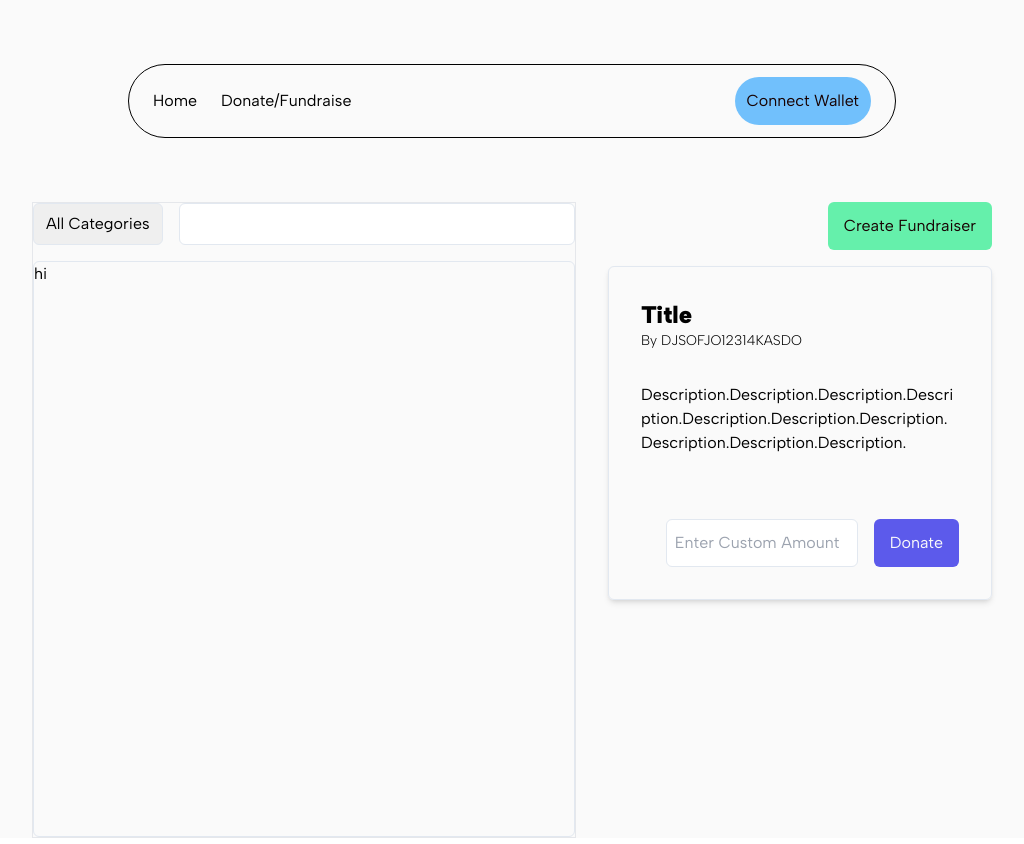
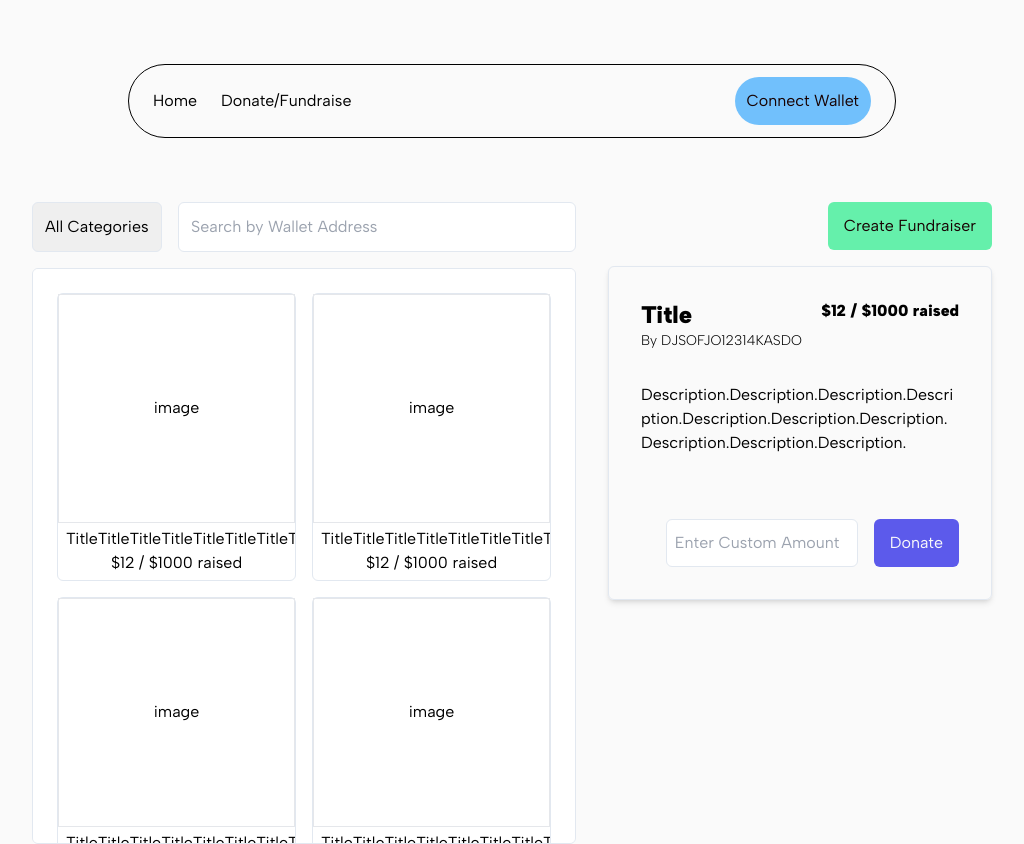
Before and after one commit to terrencejihoonjung/anonyfund, a React (Vite) app in the folder client/: page /fundraisers in a window 1280 px wide. Shown: the whole page, without its empty margins (128-1152 px from the left). Built offline with nearby package versions, Linux system fonts and the light colour scheme.

Commit message:
finished main page layout, modals next

```diff
--- a/client/src/components/Fundraisers.tsx
+++ b/client/src/components/Fundraisers.tsx
@@ -1,11 +1,13 @@
+import InfoCard from "./InfoCard";
+
 function Fundraisers() {
   return (
     <div className="flex flex-col justify-center items-center">
       <div className="font-main flex w-3/4 border-1 space-x-8">
-        <div className="flex flex-col border border-1 w-3/5 max-w-full space-y-4">
+        <div className="flex flex-col w-3/5 max-w-full space-y-4">
           <span className="flex space-x-4">
             <select
-              className="appearance-none px-3 py-2 rounded-md border border-slate-200"
+              className="appearance-none px-3 py-3 rounded-md border border-slate-200"
               name="categories"
               id="categories"
             >
@@ -16,15 +18,70 @@ function Fundraisers() {
             </select>
 
             <input
-              className="p-2 appearance-none w-full rounded-md border border-slate-200"
+              className="p-3 appearance-none w-full rounded-md border border-slate-200"
+              placeholder="Search by Wallet Address"
               type="search"
               id="search"
               name="search"
             />
           </span>
 
-          <div className="border border-slate-200 w-full rounded-md h-list">
-            hi
+          <div className="grid grid-cols-2 gap-4 bg-white border border-slate-200 w-full rounded-md h-list p-6 overflow-y-auto">
+            <div className="w-84 h-72 border border-slate-200 rounded-md">
+              <div className="flex flex-col justify-center items-center w-full h-4/5 border border-1">
+                image
+              </div>
+              <div className="flex flex-col justify-center items-center w-full h-1/5">
+                <p className="w-full line-clamp-1 px-2">
+                  TitleTitleTitleTitleTitleTitleTitleTitleTitleTitleTitleTitleTitleTitle
+                </p>
+                <p className="w-fit line-clamp-1">$12 / $1000 raised</p>
+              </div>
+            </div>
+            <div className="w-84 h-72 border border-slate-200 rounded-md">
+              <div className="flex flex-col justify-center items-center w-full h-4/5 border border-1">
+                image
+              </div>
+              <div className="flex flex-col justify-center items-center w-full h-1/5">
+                <p className="w-full line-clamp-1 px-2">
+                  TitleTitleTitleTitleTitleTitleTitleTitleTitleTitleTitleTitleTitleTitle
+                </p>
+                <p className="w-fit line-clamp-1">$12 / $1000 raised</p>
+              </div>
+            </div>
+            <div className="w-84 h-72 border border-slate-200 rounded-md">
+              <div className="flex flex-col justify-center items-center w-full h-4/5 border border-1">
+                image
+              </div>
+              <div className="flex flex-col justify-center items-center w-full h-1/5">
+                <p className="w-full line-clamp-1 px-2">
+                  TitleTitleTitleTitleTitleTitleTitleTitleTitleTitleTitleTitleTitleTitle
+                </p>
+                <p className="w-fit line-clamp-1">$12 / $1000 raised</p>
+              </div>
+            </div>
+            <div className="w-84 h-72 border border-slate-200 rounded-md">
+              <div className="flex flex-col justify-center items-center w-full h-4/5 border border-1">
+                image
+              </div>
+              <div className="flex flex-col justify-center items-center w-full h-1/5">
+                <p className="w-full line-clamp-1 px-2">
+                  TitleTitleTitleTitleTitleTitleTitleTitleTitleTitleTitleTitleTitleTitle
+                </p>
+                <p className="w-fit line-clamp-1">$12 / $1000 raised</p>
+              </div>
+            </div>
+            <div className="w-84 h-72 border border-slate-200 rounded-md">
+              <div className="flex flex-col justify-center items-center w-full h-4/5 border border-1">
+                image
+              </div>
+              <div className="flex flex-col justify-center items-center w-full h-1/5">
+                <p className="w-full line-clamp-1 px-2">
+                  TitleTitleTitleTitleTitleTitleTitleTitleTitleTitleTitleTitleTitleTitle
+                </p>
+                <p className="w-fit line-clamp-1">$12 / $1000 raised</p>
+              </div>
+            </div>
           </div>
         </div>
 
@@ -34,32 +91,8 @@ function Fundraisers() {
               Create Fundraiser
             </button>
           </span>
-          <div className="p-8 flex flex-col border border-slate-200 shadow-md rounded-md space-y-16">
-            <div className="flex flex-col space-y-8 max-w-full">
-              <span className="flex flex-col">
-                <h1 className="font-black text-2xl">Title</h1>
-                <p className="text-sm font-light">By DJSOFJO12314KASDO</p>
-              </span>
 
-              <p className="break-words">
-                Description.Description.Description.Description.Description.Description.Description.Description.Description.Description.
-              </p>
-            </div>
-
-            <span className="flex justify-end ">
-              <span className="flex space-x-4">
-                <input
-                  className="w-48 appearance-none p-2 border border-slate-200 rounded-md"
-                  placeholder="Enter Custom Amount"
-                  type="text"
-                  id="custom-amount"
-                />
-                <button className="bg-accent text-background px-4 py-3 rounded-md">
-                  Donate
-                </button>
-              </span>
-            </span>
-          </div>
+          <InfoCard />
         </div>
       </div>
     </div>
--- /dev/null
+++ b/client/src/components/InfoCard.tsx
@@ -0,0 +1,36 @@
+function InfoCard() {
+  return (
+    <div className="p-8 flex flex-col border border-slate-200 shadow-md rounded-md space-y-16">
+      <div className="flex flex-col space-y-8 max-w-full">
+        <span className="flex flex-col">
+          <span className="flex justify-between">
+            <h1 className="font-black text-2xl">Title</h1>
+            <h3 className="font-black text-md">$12 / $1000 raised</h3>
+          </span>
+
+          <p className="text-sm font-light">By DJSOFJO12314KASDO</p>
+        </span>
+
+        <p className="break-words">
+          Description.Description.Description.Description.Description.Description.Description.Description.Description.Description.
+        </p>
+      </div>
+
+      <span className="flex justify-end ">
+        <span className="flex space-x-4">
+          <input
+            className="w-48 appearance-none p-2 border border-slate-200 rounded-md"
+            placeholder="Enter Custom Amount"
+            type="text"
+            id="custom-amount"
+          />
+          <button className="bg-accent text-background px-4 py-3 rounded-md">
+            Donate
+          </button>
+        </span>
+      </span>
+    </div>
+  );
+}
+
+export default InfoCard;
```
